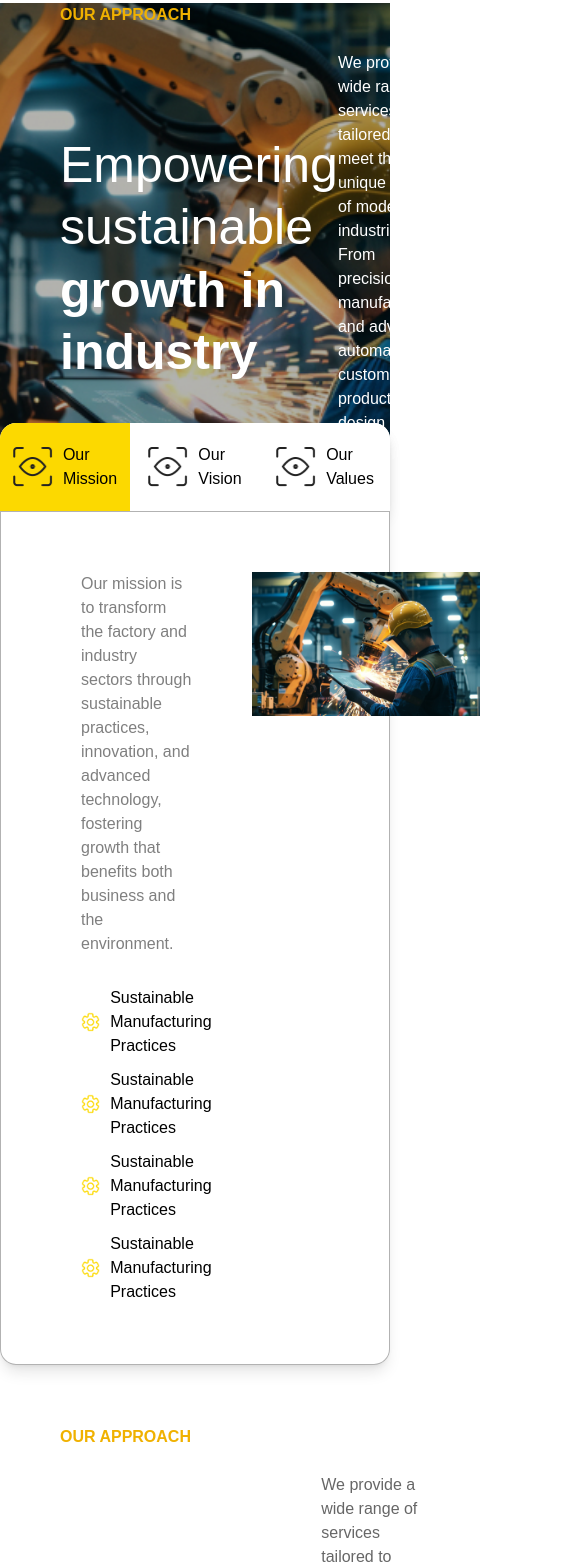
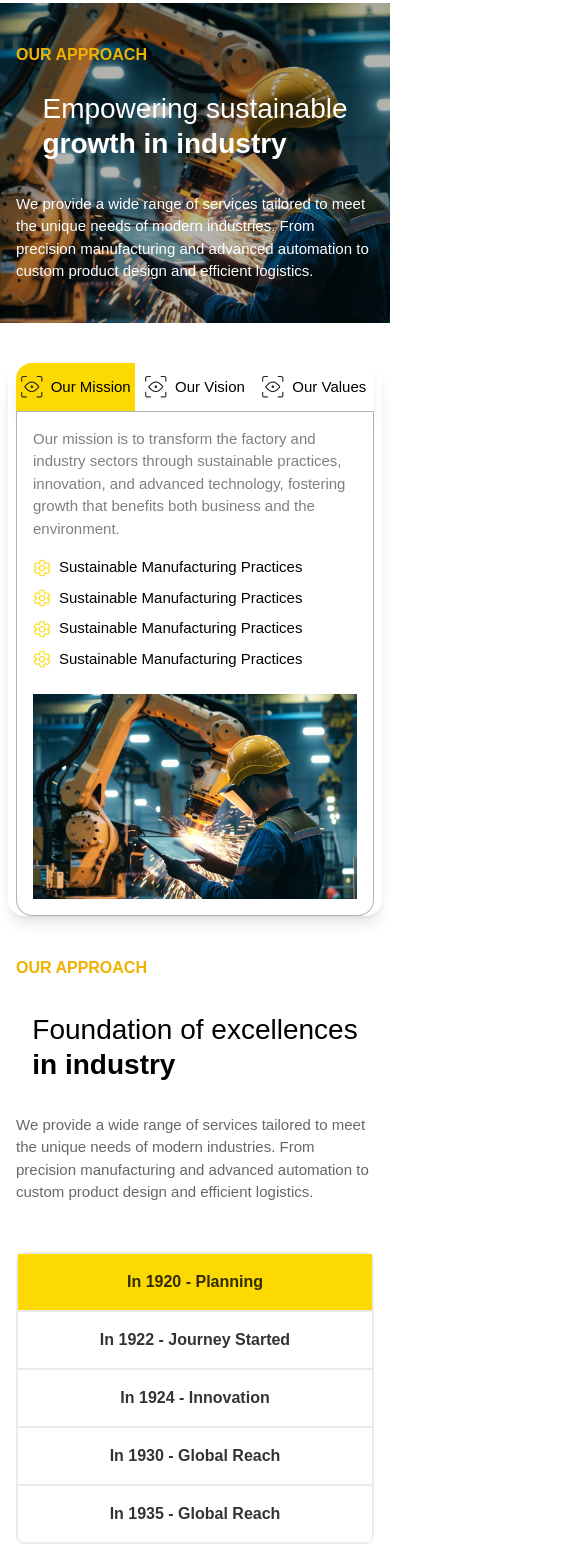
Before and after one commit to piyushpaliwalcodes/rc, a Next.js app: page /aboutus in a window 390 px wide. Shown: the part 1900-3466 px from the top of the page, 585 px wide, since content can reach past the window. Built offline with nearby package versions, Linux system fonts and the light colour scheme.

Commit message:
made responsive

```diff
--- a/components/Ourapproach.tsx
+++ b/components/Ourapproach.tsx
@@ -4,41 +4,45 @@ import { useState } from "react";
 import Image from "next/image";
 const Selectioncard = ({carddata,selected,setSelected}:{carddata:any,selected:string,setSelected:any}) =>
 {
-
-
+    const keys = Object.keys(carddata);
     return (
         <div className="flex flex-col rounded-[16px]">
-             <div className="grid grid-cols-3 rounded-t-[16px] shadow-lg">
-                {Object.keys(carddata).map((key,index)=>(
-                    <div key={key} className={`flex w-full items-center justify-center bg-white gap-[10px] p-[20px] ${selected==key?"bg-primary-yellow":""} ${index==0?"rounded-tl-[16px]":""} ${index==2?"rounded-tr-[16px]":""} cursor-pointer`} onClick={()=>setSelected(key)}>
-                        <img src={carddata[key].src} alt={key} className="w-[40px] h-[40px]" />
-                        <p className="text-black text-[16px]">{carddata[key].title}</p>
+            <div className="grid grid-cols-3 gap-0 rounded-t-[16px] shadow-lg">
+                {keys.map((key,index)=>(
+                    <div
+                        key={key}
+                        className={`flex w-full items-center justify-center bg-white gap-2 md:gap-[10px] p-3 md:p-[20px] text-[15px] md:text-[16px] min-h-[48px] md:min-h-0 transition-all duration-200
+                            ${selected==key ? "bg-primary-yellow" : ""}
+                            ${index===0 ? "rounded-tl-[16px] md:rounded-tl-[16px] md:rounded-tr-none" : ""}
+                            ${index===keys.length-1 ? "rounded-tr-[16px] md:rounded-tr-[16px] md:rounded-tl-none" : ""}
+                            cursor-pointer`}
+                        onClick={()=>setSelected(key)}
+                    >
+                        <img src={carddata[key].src} alt={key} className="w-[22px] h-[22px] md:w-[40px] md:h-[40px]" />
+                        <p className="text-black text-[15px] md:text-[16px] whitespace-nowrap">{carddata[key].title}</p>
                     </div>
                 ))}
             </div>
-             <div className="flex p-[60px] px-[80px] bg-white  rounded-b-[16px] border-[1px] border-black/30 gap-[60px]">
-                <div className="flex flex-col gap-[30px] text-black justify-center">
-                    <p className="text-[16px] text-black/50 ">{carddata[selected].description}</p>
-                    <ul className="flex flex-col gap-[10px]">
+            <div className="flex flex-col md:flex-row p-4 md:p-[60px] px-4 md:px-[80px] bg-white rounded-b-[16px] border-[1px] border-black/30 gap-6 md:gap-[60px]">
+                <div className="flex flex-col gap-4 md:gap-[30px] text-black justify-center">
+                    <p className="text-[15px] md:text-[16px] text-black/50 ">{carddata[selected].description}</p>
+                    <ul className="flex flex-col gap-2 md:gap-[10px]">
                         {carddata[selected].bulletpoints.map((bulletpoint:any,index:number)=>(
-                            <li key={index} className="flex items-center gap-[10px]">
-                                <img src={bulletpoint.icon} alt={bulletpoint.titile} className="w-[20px] h-[20px]" />
-                                <p className="text-[16px]">{bulletpoint.titile}</p>
+                            <li key={index} className="flex items-center gap-2 md:gap-[10px]">
+                                <img src={bulletpoint.icon} alt={bulletpoint.titile} className="w-[18px] h-[18px] md:w-[20px] md:h-[20px]" />
+                                <p className="text-[15px] md:text-[16px]">{bulletpoint.titile}</p>
                             </li>
                         ))}
                     </ul>
                 </div>
-                <Image className="w-[100%] h-[100%]" src={carddata[selected].heroimage} alt={selected} width={545} height={340} />
+                <Image className="w-full md:w-[100%] h-auto" src={carddata[selected].heroimage} alt={selected} width={545} height={340} />
             </div>
         </div>
     )
 }
 
-
 const Ourapproach = () =>
 {
-
-
     const datecards = {
    "In 1920 - Planning":{
      planetitle:"Planning",
@@ -91,9 +95,6 @@ const Ourapproach = () =>
    ]},
 }
 
-
-
-
    const carddata = {
     ourmission: {
         title:"Our Mission",
@@ -116,19 +117,16 @@ const Ourapproach = () =>
         heroimage:"/images/ourapproach.jpg",
         bulletpoints:[{titile:"Sustainable Manufacturing Practices",icon:"/images/setting.png"},{titile:"Sustainable Manufacturing Practices",icon:"/images/setting.png"},{titile:"Sustainable Manufacturing Practices",icon:"/images/setting.png"},{titile:"Sustainable Manufacturing Practices",icon:"/images/setting.png"}]
     },
-
    }
 
     const [selected,setSelected] = useState("ourmission");
-    // 1. Define the type for the keys
     type DateCardKey = keyof typeof datecards;
-    // 2. Use the type for selecteddate
     const [selecteddate, setSelecteddate] = useState<DateCardKey>("In 1920 - Planning");
     return (
        <div className="w-full bg-white ">
   {/* Hero Section */}
   <div
-    className="w-full h-[540px] flex flex-col justify-center px-8 pb-[60px] px-[60px] relative"
+    className="w-full h-[320px] md:h-[540px] flex flex-col justify-center px-4 md:px-8 md:pb-[60px] md:px-[60px] relative"
     style={{
       backgroundImage: "url('/images/ourapproach.jpg')",
       backgroundSize: "cover",
@@ -136,76 +134,67 @@ const Ourapproach = () =>
     }}
   >
     <div className="absolute top-0 left-0 w-full h-full bg-black/30"/>
-    <div className="flex flex-col z-10">
+    <div className="flex flex-col z-10 gap-4 md:gap-0">
     <p className="text-yellow-500 font-semibold mb-2">OUR APPROACH</p>
-    <div className="flex flex-row justify-between items-center">
-      <h1 className="text-white text-[50px]/[60px]  leading-tight">
+    <div className="flex flex-col md:flex-row justify-between items-center gap-4 md:gap-0">
+      <h1 className="text-white text-[28px] md:text-[50px]/[60px] leading-tight">
         Empowering sustainable <br />
         <span className="font-bold">growth in industry</span>
       </h1>
-      <p className="text-white max-w-md mt-4 md:mt-0">
+      <p className="text-white max-w-md mt-4 md:mt-0 text-[15px] md:text-base">
       We provide a wide range of services tailored to meet the unique needs of modern industries. From precision manufacturing and advanced automation to custom product design and efficient logistics.
       </p>
     </div>
     </div>
-
   </div>
 
-
   {/* Floating Card */}
-  <div className="max-w-5xl mx-auto -mt-30 bg-white rounded-2xl shadow-lg  relative z-10">
-    {/* Place your Selectioncard and other content here */}
+  <div className="max-w-5xl mx-2 my-6 md:mx-auto md:my-0 mt-10 md:-mt-30 bg-white rounded-2xl shadow-lg relative z-10 px-2 md:px-0">
     <Selectioncard carddata={carddata} selected={selected} setSelected={setSelected} />
   </div>
 
-
-  <div className="flex flex-col p-[60px]">
+  <div className="flex flex-col p-4 md:p-[60px] gap-6 md:gap-0">
     <p className="text-yellow-500 font-semibold mb-2">OUR APPROACH</p>
-    <div className="flex flex-row justify-between items-center">
-      <h1 className="text-black text-[50px]/[60px]  leading-tight">
+    <div className="flex flex-col md:flex-row justify-between items-center gap-4 md:gap-0">
+      <h1 className="text-black text-[28px] md:text-[50px]/[60px] leading-tight">
       Foundation of excellences <br />
         <span className="font-bold">in industry</span>
       </h1>
-      <p className="text-black/60 max-w-md mt-4 md:mt-0">
+      <p className="text-black/60 max-w-md mt-4 md:mt-0 text-[15px] md:text-base">
       We provide a wide range of services tailored to meet the unique needs of modern industries. From precision manufacturing and advanced automation to custom product design and efficient logistics.
       </p>
     </div>
-  <div className="flex mt-[60px]">
-    <div className="flex flex-col rounded-[8px] bg-white border-[1px] border-[#EBEBEB] min-w-[365px] ">
+    <div className="flex flex-col md:flex-row mt-6 md:mt-[60px] gap-6 md:gap-0">
+      <div className="flex flex-col rounded-[8px] bg-white border-[1px] border-[#EBEBEB] min-w-[220px] md:min-w-[365px] ">
         {Object.keys(datecards).map((key,index)=>(
-            <div key={key} className={`flex flex-col ${index==0?"rounded-t-[8px]":""} ${index==Object.keys(datecards).length-1?"rounded-b-[8px]":""}   border-[1px] border-[#EBEBEB]`}>
-                <div onClick={()=>setSelecteddate(key as DateCardKey)} className={`hover:cursor-pointer text-[20px] text-black/80 px-5 py-6 items-center text-center font-semibold ${selecteddate==key?"bg-primary-yellow":""}`}>{key}</div>
+            <div key={key} className={`flex flex-col ${index==0?"rounded-t-[8px]":""} ${index==Object.keys(datecards).length-1?"rounded-b-[8px]":""} border-[1px] border-[#EBEBEB]`}>
+                <div onClick={()=>setSelecteddate(key as DateCardKey)} className={`hover:cursor-pointer text-[16px] md:text-[20px] text-black/80 px-3 md:px-5 py-4 md:py-6 items-center text-center font-semibold ${selecteddate==key?"bg-primary-yellow":""}`}>{key}</div>
             </div>
         ))}
       </div>
-
       {/* Right Side */}
-    <div className="flex  gap-[30px] p-[60px]">
-         <div className="flex flex-col gap-[30px]">
-         <div className="flex gap-[10px] text-[50px]/[60px]">
+      <div className="flex flex-col md:flex-row gap-4 md:gap-[30px] p-4 md:p-[60px] w-full">
+         <div className="flex flex-col gap-4 md:gap-[30px] w-full">
+           <div className="flex gap-2 md:gap-[10px] text-[28px] md:text-[50px]/[60px]">
               <p className="text-black/80">{datecards[selecteddate].planetitle}</p>
               <p className="text-black/80 font-bold">{datecards[selecteddate].boldtitle}</p>
           </div>
-        <p className="text-[16px] text-black/60">{datecards[selecteddate].description}</p>
+          <p className="text-[15px] md:text-[16px] text-black/60">{datecards[selecteddate].description}</p>
           {
               datecards[selecteddate].bulletpoints.map((bulletpoint:any,index:number)=>(
-                <div key={index} className="flex gap-[10px] items-center">
-                    <img src={bulletpoint.icon} alt={bulletpoint.titile} className="w-[24px] h-[24px]" />
-                    <p className="text-[20px] text-black/80">{bulletpoint.titile}</p>
+                  <div key={index} className="flex gap-2 md:gap-[10px] items-center">
+                      <img src={bulletpoint.icon} alt={bulletpoint.titile} className="w-[18px] h-[18px] md:w-[24px] md:h-[24px]" />
+                      <p className="text-[15px] md:text-[20px] text-black/80">{bulletpoint.titile}</p>
                   </div>
               ))
           }
          </div>
-
-        <Image src={datecards[selecteddate].heroimage} alt={selecteddate} width={420} height={340} className="h-auto w-[420px] max-w-[420px] object-cover rounded-[8px]" />
+        <Image src={datecards[selecteddate].heroimage} alt={selecteddate} width={420} height={340} className="h-auto w-full md:w-[420px] max-w-[420px] object-cover rounded-[8px]" />
       </div>
     </div>
   </div>
 </div>
-
     )
-
 }
 
-
 export default Ourapproach;
```
Lines whose indentation alone changed are shown as unchanged.
